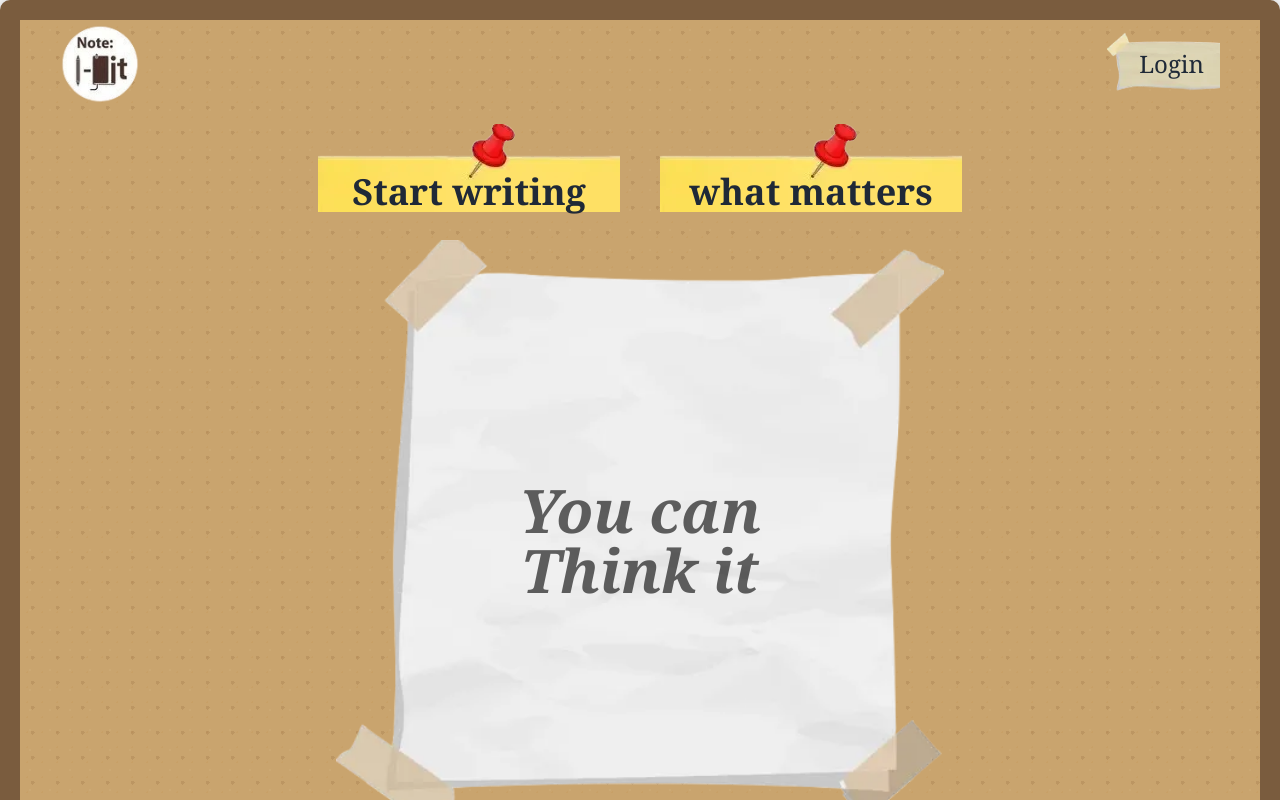
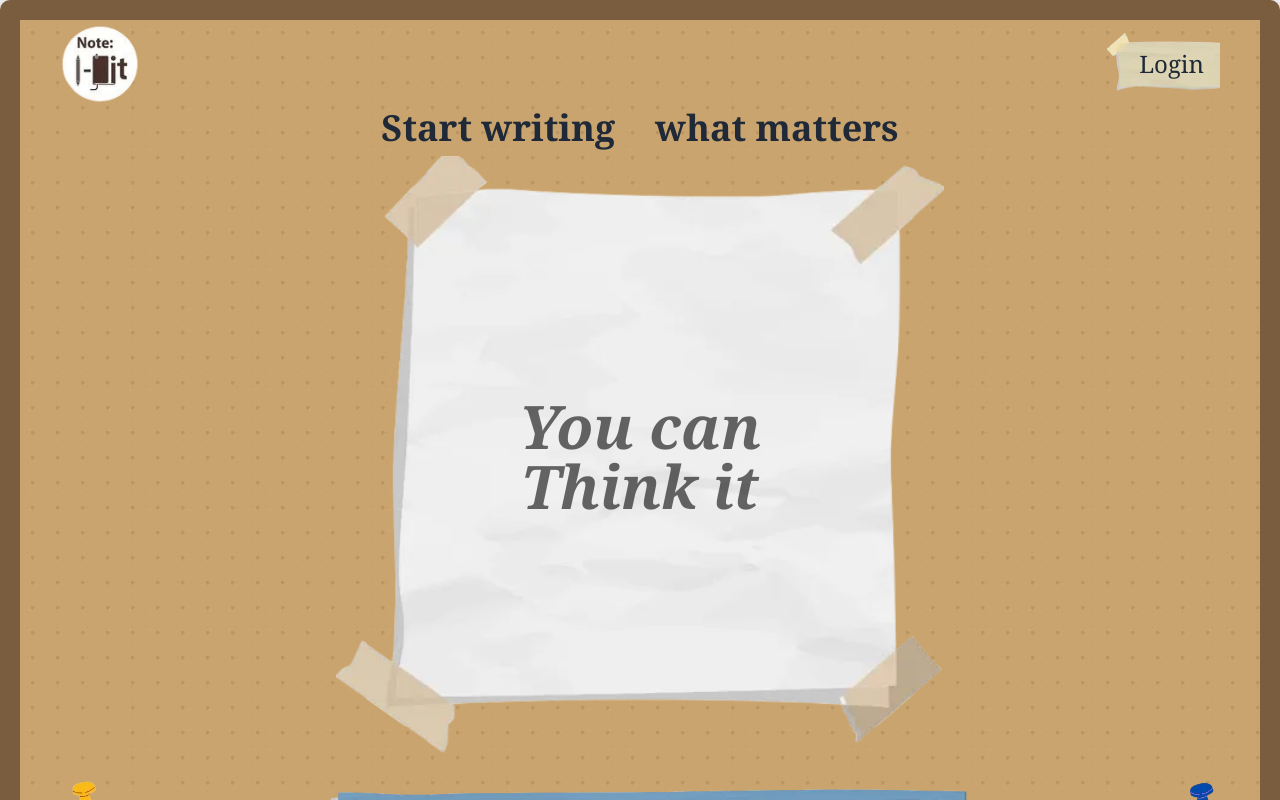
Before and after one commit to alfarofernando/NoteIt-Frontend, a React (Vite) app: page / in a window 1280 px wide. Shown: the top 800 px of the page. Built offline with nearby package versions, Linux system fonts and the light colour scheme.

Commit message:
eliminated bg image for solvig bug

```diff
--- a/src/pages/HomePage.jsx
+++ b/src/pages/HomePage.jsx
@@ -38,23 +38,9 @@ const HomePage = () => {
         <div className="flex flex-col items-center justify-center">
 
             {/* Título */}
-            <div className="flex justify-center p-4 mb-1 w-full h-full   gap-10  text-2xl md:text-3xl lg:text-4xl font-bold text-gray-800  bg-contain bg-center bg-no-repeat">
-                <span
-                    className="flex justify-center w-3/12 h-3/12 pt-12 "
-                    style={{
-                        backgroundImage: `url(${homeNote})`,
-                    }}
-                >
-                    Start writing
-                </span>
-                <span
-                    className="flex justify-center w-3/12 h-3/12 pt-12"
-                    style={{
-                        backgroundImage: `url(${homeNote})`,
-                    }}
-                >
-                    what matters
-                </span>
+            <div className="flex justify-center gap-10  text-2xl md:text-3xl lg:text-4xl font-bold text-gray-800 ">
+                <span>Start writing</span>
+                <span>what matters</span>
             </div>
 
 
```
